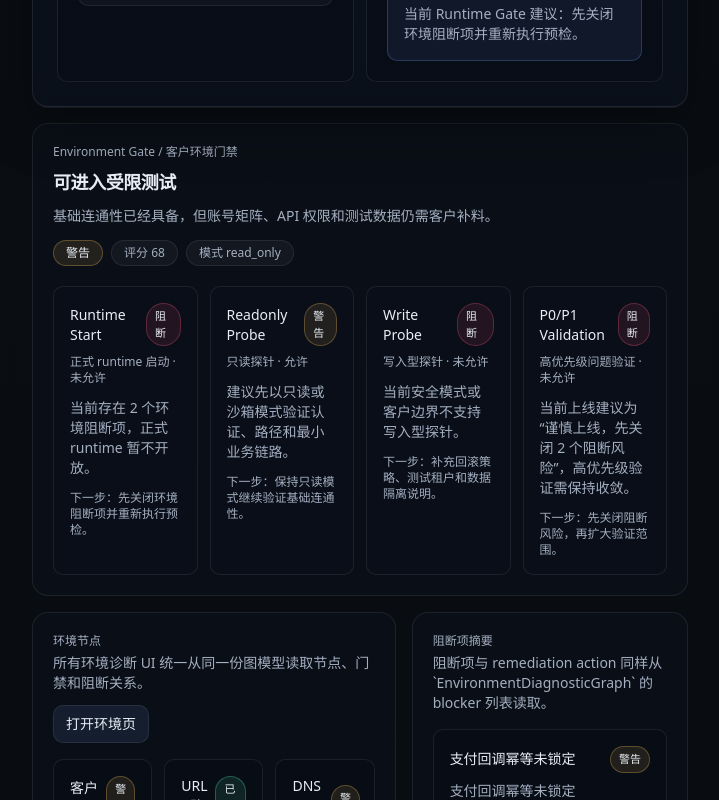
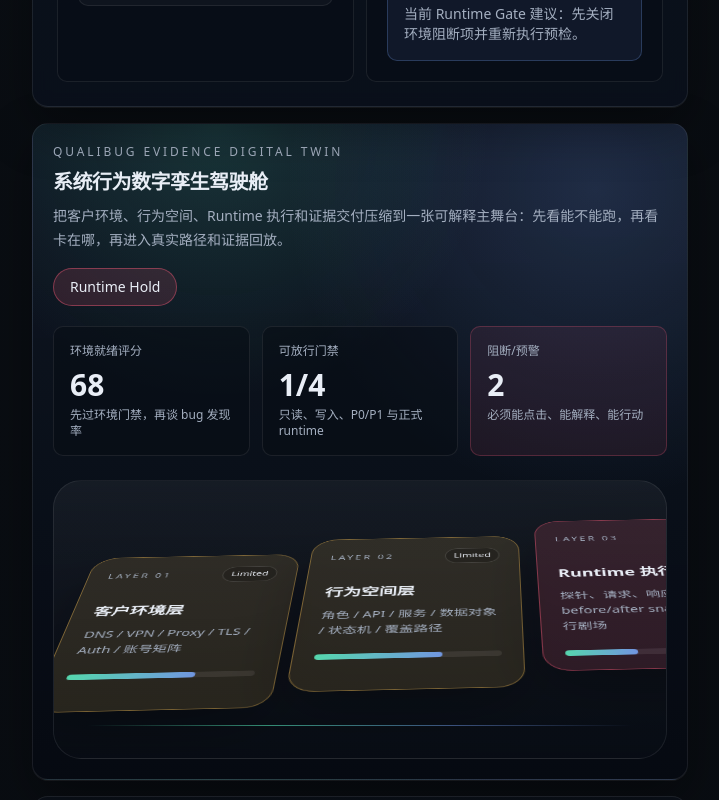
Before and after one commit to mmc20210220-ctrl/QualiBug-AI, a Next.js app in the folder frontend/: page /projects/1 in a window 1280 px wide. Shown: the part 1800-2600 px from the top of the page, without its empty margins (240-959 px from the left). Built offline with nearby package versions, Linux system fonts and the light colour scheme; no server answers.

Commit message:
Add frontend digital twin stage

```diff
--- a/frontend/src/app/(app)/projects/[projectId]/page.tsx
+++ b/frontend/src/app/(app)/projects/[projectId]/page.tsx
@@ -1,6 +1,7 @@
 import Link from "next/link";
 import { EnvironmentDiagnosticPanel } from "@/components/environment-diagnostics/EnvironmentDiagnosticPanel";
 import { WorkspaceBlockerDrilldown } from "@/components/environment-diagnostics/WorkspaceBlockerDrilldown";
+import { ProjectDigitalTwinStage } from "@/components/project/ProjectDigitalTwinStage";
 import { ValueSurfacePanel } from "@/components/value-surface/ValueSurfacePanel";
 import { getEnvironmentDiagnosticGraph, type EnvironmentDiagnosticGraph, type GateStatus } from "@/features/environment-diagnostics";
 
@@ -284,6 +285,8 @@ export default async function ProjectWorkspacePage({
         </div>
       </div>
 
+      <ProjectDigitalTwinStage projectId={projectId} graph={environmentGraph} />
+
       <EnvironmentDiagnosticPanel graph={environmentGraph} mode="summary" />
 
       <div className="rounded-[var(--radius-md)] border border-[var(--border)] bg-[rgba(16,24,38,0.55)] p-6 shadow-[var(--shadow-1)] backdrop-blur">
--- /dev/null
+++ b/frontend/src/components/project/ProjectDigitalTwinStage.tsx
@@ -0,0 +1,136 @@
+import Link from "next/link";
+import type { EnvironmentDiagnosticGraph, GateStatus } from "@/features/environment-diagnostics";
+
+const stageMeta = [
+  {
+    key: "environment",
+    eyebrow: "Layer 01",
+    title: "客户环境层",
+    description: "DNS / VPN / Proxy / TLS / Auth / 账号矩阵",
+    hrefSuffix: "/environment",
+  },
+  {
+    key: "behavior",
+    eyebrow: "Layer 02",
+    title: "行为空间层",
+    description: "角色 / API / 服务 / 数据对象 / 状态机 / 覆盖路径",
+    hrefSuffix: "/behavior-space",
+  },
+  {
+    key: "runtime",
+    eyebrow: "Layer 03",
+    title: "Runtime 执行层",
+    description: "探针、请求、响应、before/after snapshot 和执行剧场",
+    hrefSuffix: "/execution",
+  },
+  {
+    key: "evidence",
+    eyebrow: "Layer 04",
+    title: "证据交付层",
+    description: "Finding / 复现包 / Manifest / Gate / Secret Audit",
+    hrefSuffix: "/risks",
+  },
+] as const;
+
+function statusClass(status: GateStatus): string {
+  if (status === "passed") return "border-[rgba(89,243,194,0.38)] bg-[rgba(89,243,194,0.12)]";
+  if (status === "warning") return "border-[rgba(255,196,87,0.38)] bg-[rgba(255,196,87,0.12)]";
+  if (status === "blocked") return "border-[rgba(255,92,122,0.42)] bg-[rgba(255,92,122,0.14)]";
+  if (status === "checking") return "border-[rgba(122,167,255,0.38)] bg-[rgba(122,167,255,0.12)]";
+  return "border-[var(--border)] bg-[rgba(255,255,255,0.04)]";
+}
+
+function statusText(status: GateStatus): string {
+  if (status === "passed") return "Ready";
+  if (status === "warning") return "Limited";
+  if (status === "blocked") return "Blocked";
+  if (status === "checking") return "Checking";
+  return "Unknown";
+}
+
+function stageStatus(graph: EnvironmentDiagnosticGraph, stage: (typeof stageMeta)[number]["key"]): GateStatus {
+  if (stage === "environment") return graph.summary.status;
+  if (stage === "behavior") return graph.gates.some((gate) => gate.gateId === "readonly_probe_allowed" && gate.allowed) ? "warning" : "blocked";
+  if (stage === "runtime") return graph.gates.some((gate) => gate.gateId === "runtime_start_allowed" && gate.allowed) ? "passed" : "blocked";
+  if (stage === "evidence") return graph.blockers.some((blocker) => blocker.status === "blocked") ? "warning" : "passed";
+  return "unknown";
+}
+
+export function ProjectDigitalTwinStage({ projectId, graph }: { projectId: string; graph: EnvironmentDiagnosticGraph }) {
+  const p = encodeURIComponent(projectId);
+  const runtimeGate = graph.gates.find((gate) => gate.gateId === "runtime_start_allowed") ?? graph.gates[0];
+  const blockerCount = graph.blockers.filter((blocker) => blocker.status === "blocked" || blocker.status === "warning").length;
+  const coveredGates = graph.gates.filter((gate) => gate.allowed).length;
+
+  return (
+    <section className="overflow-hidden rounded-[var(--radius-md)] border border-[var(--border)] bg-[radial-gradient(circle_at_28%_0%,rgba(89,243,194,0.14),transparent_34%),radial-gradient(circle_at_86%_10%,rgba(122,167,255,0.16),transparent_38%),linear-gradient(180deg,rgba(16,24,38,0.86),rgba(6,10,18,0.96))] p-5 shadow-[var(--shadow-1)]">
+      <div className="flex flex-wrap items-start justify-between gap-4">
+        <div>
+          <div className="text-xs uppercase tracking-[0.24em] text-[var(--muted)]">QualiBug Evidence Digital Twin</div>
+          <h2 className="mt-2 text-xl font-semibold tracking-tight text-[var(--fg)]">系统行为数字孪生驾驶舱</h2>
+          <p className="mt-2 max-w-4xl text-sm leading-6 text-[var(--muted)]">
+            把客户环境、行为空间、Runtime 执行和证据交付压缩到一张可解释主舞台：先看能不能跑，再看卡在哪，再进入真实路径和证据回放。
+          </p>
+        </div>
+        <Link
+          href={`/projects/${p}/environment`}
+          className={`rounded-full border px-4 py-2 text-sm text-[var(--fg)] transition hover:border-[rgba(255,255,255,0.28)] ${statusClass(runtimeGate.status)}`}
+        >
+          {runtimeGate.allowed ? "Runtime Ready" : "Runtime Hold"}
+        </Link>
+      </div>
+
+      <div className="mt-5 grid gap-3 md:grid-cols-3">
+        <div className="rounded-[var(--radius-sm)] border border-[var(--border)] bg-[rgba(8,13,21,0.55)] p-4">
+          <div className="text-xs text-[var(--muted)]">环境就绪评分</div>
+          <div className="mt-2 text-3xl font-semibold text-[var(--fg)]">{graph.summary.score ?? "—"}</div>
+          <div className="mt-1 text-xs text-[var(--muted)]">先过环境门禁，再谈 bug 发现率</div>
+        </div>
+        <div className="rounded-[var(--radius-sm)] border border-[var(--border)] bg-[rgba(8,13,21,0.55)] p-4">
+          <div className="text-xs text-[var(--muted)]">可放行门禁</div>
+          <div className="mt-2 text-3xl font-semibold text-[var(--fg)]">{coveredGates}/{graph.gates.length}</div>
+          <div className="mt-1 text-xs text-[var(--muted)]">只读、写入、P0/P1 与正式 runtime</div>
+        </div>
+        <div className="rounded-[var(--radius-sm)] border border-[rgba(255,92,122,0.24)] bg-[rgba(255,92,122,0.08)] p-4">
+          <div className="text-xs text-[var(--muted)]">阻断/预警</div>
+          <div className="mt-2 text-3xl font-semibold text-[var(--fg)]">{blockerCount}</div>
+          <div className="mt-1 text-xs text-[var(--muted)]">必须能点击、能解释、能行动</div>
+        </div>
+      </div>
+
+      <div className="relative mt-6 overflow-x-auto rounded-[28px] border border-[rgba(255,255,255,0.08)] bg-[linear-gradient(180deg,rgba(255,255,255,0.05),rgba(8,13,21,0.82))] p-4">
+        <div className="min-w-[920px] [perspective:1200px]">
+          <div className="grid grid-cols-4 gap-4 [transform:rotateX(52deg)_rotateZ(-2deg)] [transform-style:preserve-3d]">
+            {stageMeta.map((stage, index) => {
+              const status = stageStatus(graph, stage.key);
+              return (
+                <Link
+                  key={stage.key}
+                  href={`/projects/${p}${stage.hrefSuffix}`}
+                  className={`group min-h-[230px] rounded-[26px] border p-5 shadow-[0_30px_70px_rgba(0,0,0,0.26)] transition hover:-translate-y-2 hover:border-[rgba(255,255,255,0.26)] ${statusClass(status)}`}
+                  style={{ transform: `translateZ(${index * 18}px)` }}
+                >
+                  <div className="flex items-center justify-between gap-3">
+                    <span className="text-[11px] uppercase tracking-[0.22em] text-[var(--muted)]">{stage.eyebrow}</span>
+                    <span className="rounded-full border border-[rgba(255,255,255,0.14)] bg-[rgba(0,0,0,0.18)] px-2 py-1 text-[11px] text-[var(--fg)]">
+                      {statusText(status)}
+                    </span>
+                  </div>
+                  <div className="mt-8 text-lg font-semibold text-[var(--fg)]">{stage.title}</div>
+                  <p className="mt-3 text-sm leading-6 text-[var(--muted)]">{stage.description}</p>
+                  <div className="mt-6 h-2 rounded-full bg-[rgba(255,255,255,0.08)]">
+                    <div
+                      className="h-2 rounded-full bg-[linear-gradient(90deg,rgba(89,243,194,0.85),rgba(122,167,255,0.85))]"
+                      style={{ width: status === "blocked" ? "38%" : status === "warning" ? "68%" : "92%" }}
+                    />
+                  </div>
+                </Link>
+              );
+            })}
+          </div>
+        </div>
+        <div className="pointer-events-none absolute inset-x-8 bottom-8 h-px bg-[linear-gradient(90deg,transparent,rgba(89,243,194,0.55),rgba(122,167,255,0.45),transparent)]" />
+      </div>
+    </section>
+  );
+}
```
